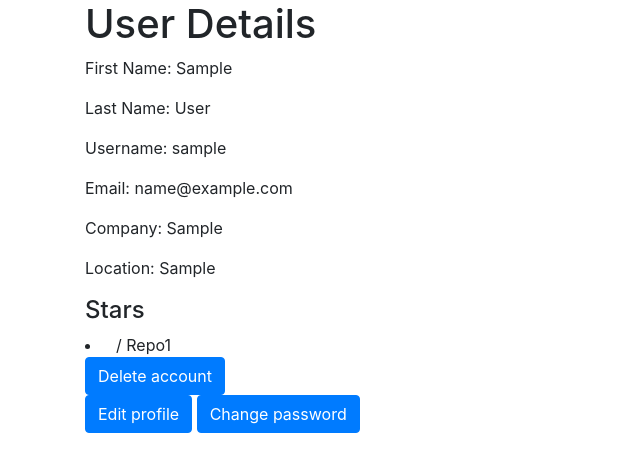
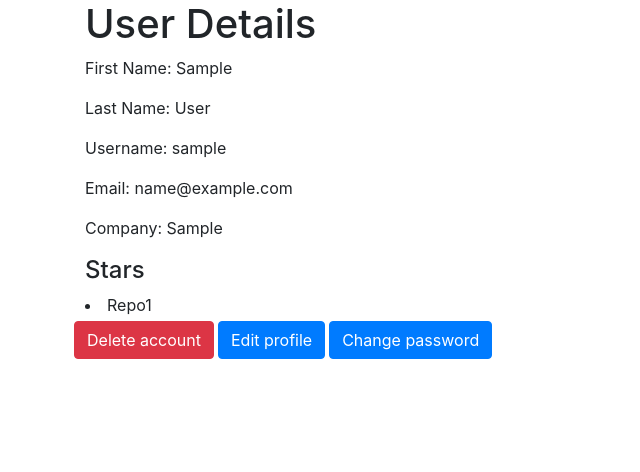
Before and after one commit to nikolapetrovic1/UKS-Tim5, a Django app: page /profile/ in a window 1280 px wide. Shown: the part 56-528 px from the top of the page, without its empty margins (0-640 px from the left). Run offline with Django 3.2, Linux system fonts and the light colour scheme; a user stored in the database is signed in; data comes from the database, SQL or seed files in the repository; tables that the repository leaves empty hold one stand-in row (values such as "Sample post"); parts of the project's set-up code (start-up, migrations or seed data) failed here and were passed over; some libraries are stand-ins or nearby versions.

Commit message:
feat: added checks for merging; refactor: refactored some templates #14

```diff
--- a/UKS_Git_Site/GitApp/management/commands/fill_database.py
+++ b/UKS_Git_Site/GitApp/management/commands/fill_database.py
@@ -42,6 +42,7 @@ class Command(BaseCommand):
 
         r1 = Repository(id=1, name="test", lead=user1)
         r1.save()
+        r1.developers.add(user1, user2)
         r1.developers.add(user2)
         r1.labels.add(Label.objects.filter(id=1).first())
         r1.labels.add(Label.objects.filter(id=2).first())
@@ -49,10 +50,10 @@ class Command(BaseCommand):
 
         r2 = Repository(id=2, name="Repo2", lead=user2)
         r2.save()
-
+        r2.developers.add(user2)
         r3 = Repository(id=3, name="Repo3", lead=user1)
         r3.save()
-
+        r3.developers.add(user1)
         Branch.objects.all().delete()
         b1 = Branch(repository=r1, name="main")
         b2 = Branch(repository=r1, name="develop")
--- a/UKS_Git_Site/GitApp/templates/navbar.html
+++ b/UKS_Git_Site/GitApp/templates/navbar.html
@@ -48,7 +48,7 @@
           <a class="nav-link" href="{% url 'user_profile' %}">Profile<span class="sr-only">(current)</span></a>
         </li>
         <li class="nav-item">
-          <a class="nav-link" href="#">Repositories<span class="sr-only">(current)</span></a>
+          <a class="nav-link" href="{% url 'repo_by_user' %}">Repositories<span class="sr-only">(current)</span></a>
         </li>
         <li class="nav-item ml-auto mr-1">
           <a class="nav-link" href="{% url 'logout' %}">Logout</a>
--- a/UKS_Git_Site/GitApp/templates/repos.html
+++ b/UKS_Git_Site/GitApp/templates/repos.html
@@ -1 +1,7 @@
+{% extends "base.html" %}
+{%block content %}
+    {% for repo in repos %}
+        <li class="list-group-item"><a href="{% url 'single_repository' repository_id=repo.id %}">{{repo.name}}</a></li>
+    {% endfor %}
+{% endblock %}
 {{repos}}
--- a/UKS_Git_Site/GitApp/templates/user_profile.html
+++ b/UKS_Git_Site/GitApp/templates/user_profile.html
@@ -7,16 +7,16 @@
     <p>Username: {{ user.username }}</p>
     <p>Email: {{ user.email }}</p>
     <p>Company: {{user.company}}</p>
-    <p>Location: {{user.location}}</p>
     <h4>Stars</h4>
     {% for star in stars %}
-            <li>{{star.name}}&nbsp; / {{star.repository.name}}</li>
+        <li>{{star.repository.name}}</li>
     {% endfor %}
-
-    <form action="{% url 'delete_user' %}">
-     <button class="btn btn-primary" type="submit">Delete account</button>
-    </form>
-    <button class="btn btn-primary" onclick="location.href = '/edit_profile'">Edit profile</button>
-    <button class="btn btn-primary" onclick="location.href = '/change_password'">Change password</button>
+    <div class="row p-1 mg-1">
+        <form action="{% url 'delete_user' %}">
+            <button class="btn btn-danger mr-1" type="submit">Delete account</button>
+        </form>
+        <button class="btn btn-primary mr-1" onclick="location.href = '/edit_profile'">Edit profile</button>
+        <button class="btn btn-primary mr-1" onclick="location.href = '/change_password'">Change password</button>
+    </div>
 
 {% endblock %}
--- a/UKS_Git_Site/GitApp/user_view.py
+++ b/UKS_Git_Site/GitApp/user_view.py
@@ -6,6 +6,8 @@ from django.core.exceptions import PermissionDenied
 
 from django.contrib.auth import update_session_auth_hash
 from django.contrib import messages
+
+from GitApp.views import redirect_back
 
 
 from .models import User, Star
```
Also changed, not shown: UKS_Git_Site/GitApp/model_views/repo_views.py (+12 -0 lines), UKS_Git_Site/GitApp/templates/password_reset.html (+12 -4 lines), UKS_Git_Site/GitApp/templates/pull_request.html (+6 -2 lines), UKS_Git_Site/GitApp/utils.py (+21 -15 lines).
